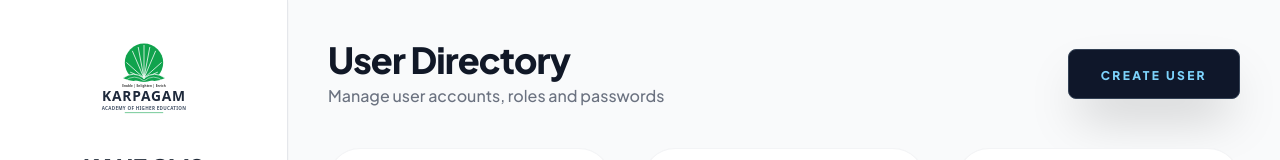
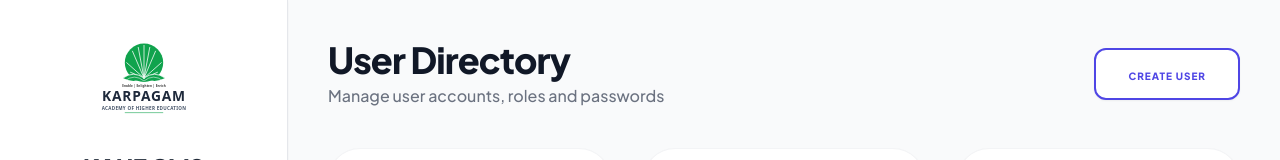
Before and after one commit to Bebin-Tech/KAHE-CMS., a React (Create React App) app in the folder frontend/: page /user-directory in a window 1280 px wide. Shown: the top 160 px of the page. Built offline with nearby package versions, Linux system fonts and the light colour scheme; no server answers; sample sign-in values are in the browser's storage; the HTML template or start-up script is replaced by a standard one.

Commit message:
Beta v2.5.4

```diff
--- a/frontend/src/pages/UserDirectory.js
+++ b/frontend/src/pages/UserDirectory.js
@@ -102,9 +102,9 @@ const UserDirectory = () => {
                         setFormData({ name: '', email: '', password: '', faculty_id: '', role: 'faculty' });
                         setShowModal(true);
                     }}
-                    className="bg-[#0f172a] border border-slate-700 rounded-lg px-8 py-3 shadow-2xl transition-all hover:bg-black active:scale-95 group"
+                    className="bg-white border-2 border-indigo-600 rounded-xl px-8 py-3 shadow-sm transition-all hover:bg-indigo-50 active:scale-95 group"
                 >
-                    <span className="text-[#7dd3fc] font-black text-xs uppercase tracking-[0.2em]">Create User</span>
+                    <span className="text-indigo-600 font-black text-[10px] uppercase tracking-widest">Create User</span>
                 </button>
             </header>
 
```
Also changed, not shown: 1 other file (tests, documents, lock files or other folders).
